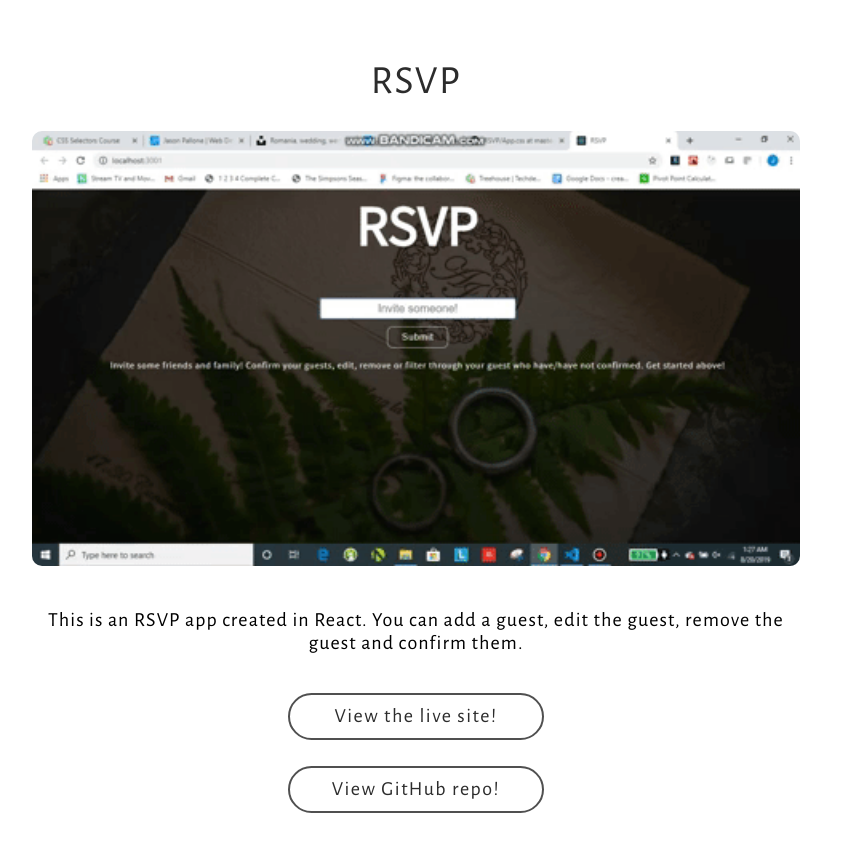
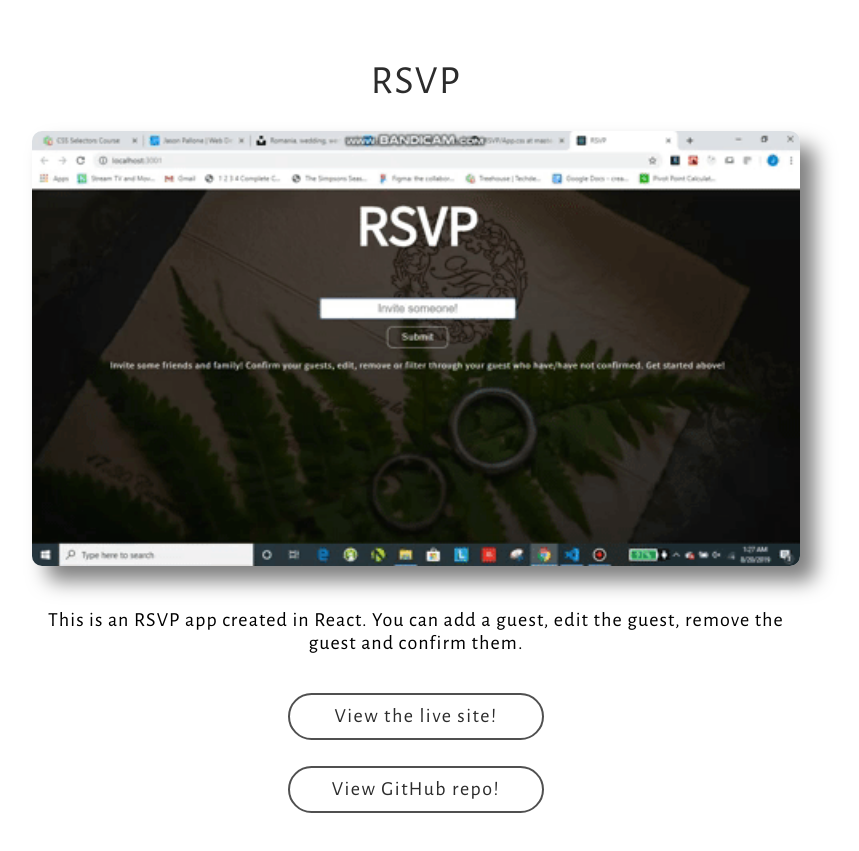
Before and after one commit to Jason-Pallone/Portfolio-v3, a React (Create React App) app: page / in a window 1280 px wide. Shown: the part 4820-5671 px from the top of the page, without its empty margins (224-1083 px from the left). Built offline with nearby package versions, Linux system fonts and the light colour scheme.

Commit message:
slowed down home page animation slightly

```diff
--- a/src/App.css
+++ b/src/App.css
@@ -32,12 +32,12 @@ html, body{
   */
 
   @keyframes slide-in-right{
-   0% {transform: translateX(30%);}
+   0% {transform: translateX(15%);}
    100% {transform: translateX(0);}
   }
 
   @keyframes slide-in-left{
-    0% {transform: translateX(-30%);}
+    0% {transform: translateX(-15%);}
     100% {transform: translateX(0);}
    }
 
@@ -104,12 +104,12 @@ html, body{
 
   .resume{
     animation: slide-in-right;
-    animation-duration: .6s;
+    animation-duration: 1s;
   }
 
   .github-profile{
     animation: slide-in-left;
-    animation-duration: .6s;
+    animation-duration: 1s;
   }
 
   /*
@@ -256,6 +256,7 @@ html, body{
 
   .rsvp-gif{
     border-radius: 10px;
+    box-shadow: 15px 15px 20px rgba(0, 0, 0, 0.5);
   }
 
   .rsvp-description{
```
